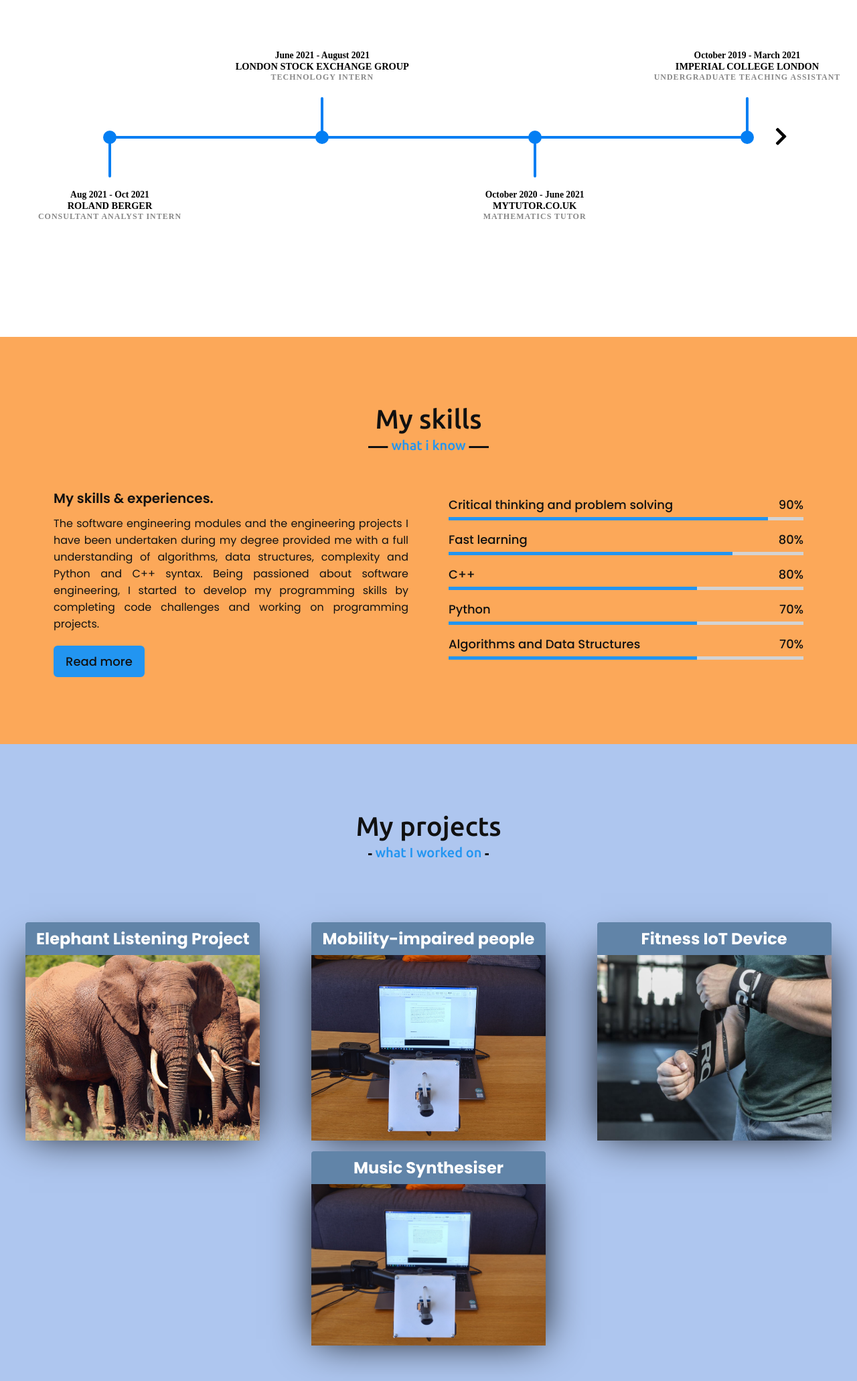
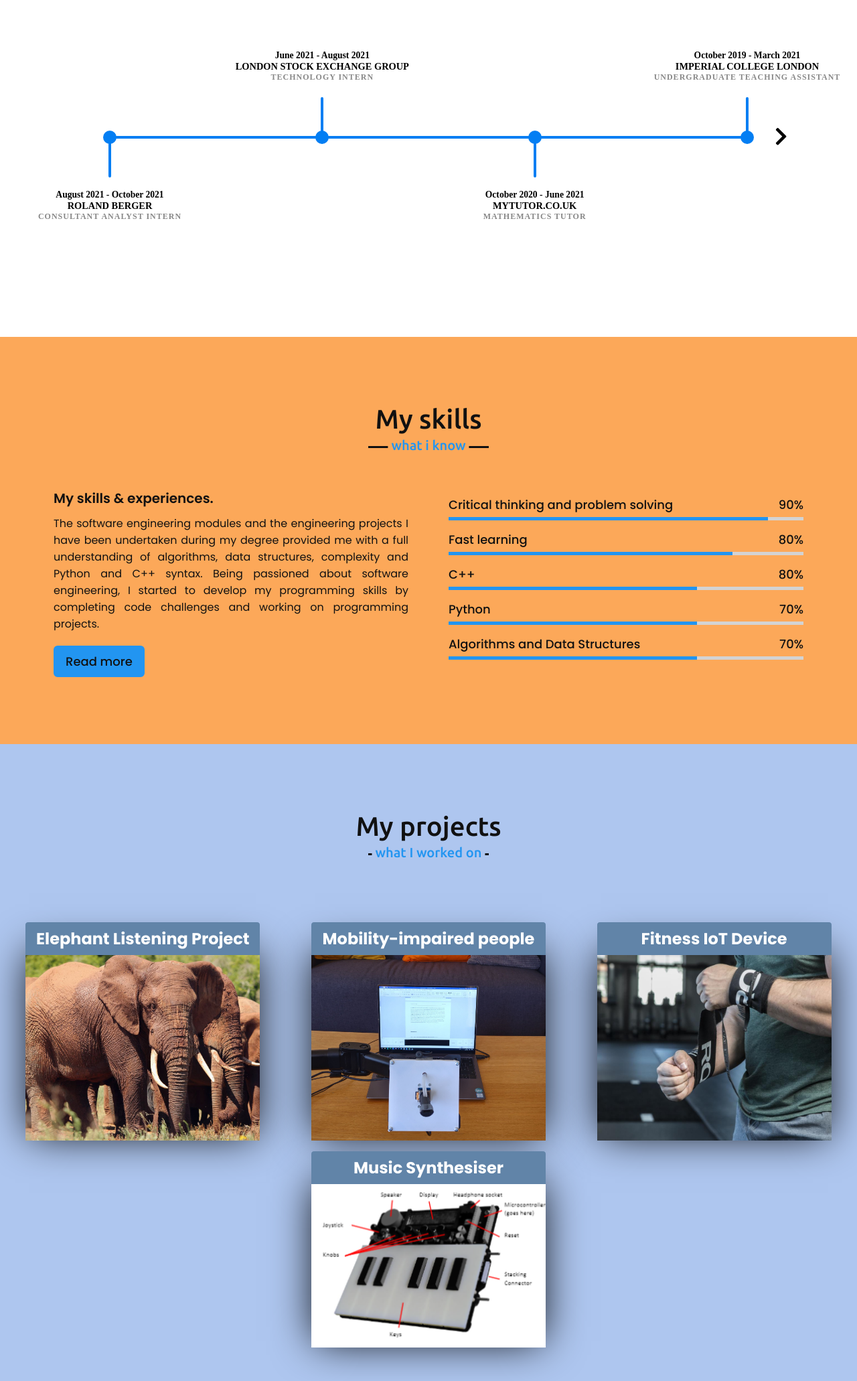
Before and after one commit to ic1618/Portfolio, a plain HTML site: page index.html in a window 1280 px wide. Shown: the part 1078-3140 px from the top of the page at 67% size. Drawn offline with nearby package versions, Linux system fonts and the light colour scheme.

Commit message:
Update index.html

```diff
--- a/index.html
+++ b/index.html
@@ -241,7 +241,7 @@ completed which illustrates all the functionalities of desired product.</p>
                 </div>
                 <div class="card">
                     <h2 class="card-title">Music Synthesiser</h2>
-                    <img src="images/sip-and-puff.jpg" alt="">
+                    <img src="images/music.png" alt="">
                     <p class="card-desc">This projected targeted to code a music synthesiser in C from scratch.
                      The music synthesiser had many different modes of working by applying
                    different sound effects and different filtering. The aim of the project
@@ -371,7 +371,7 @@ completed which illustrates all the functionalities of desired product.</p>
         $(document).ready(function() {
 
             var events = [{
-                    date: 'Aug 2021 - Oct 2021',
+                    date: 'August 2021 - October 2021',
                     content: 'Roland Berger <small>Consultant Analyst Intern</small>'
                 },
                 {
```
